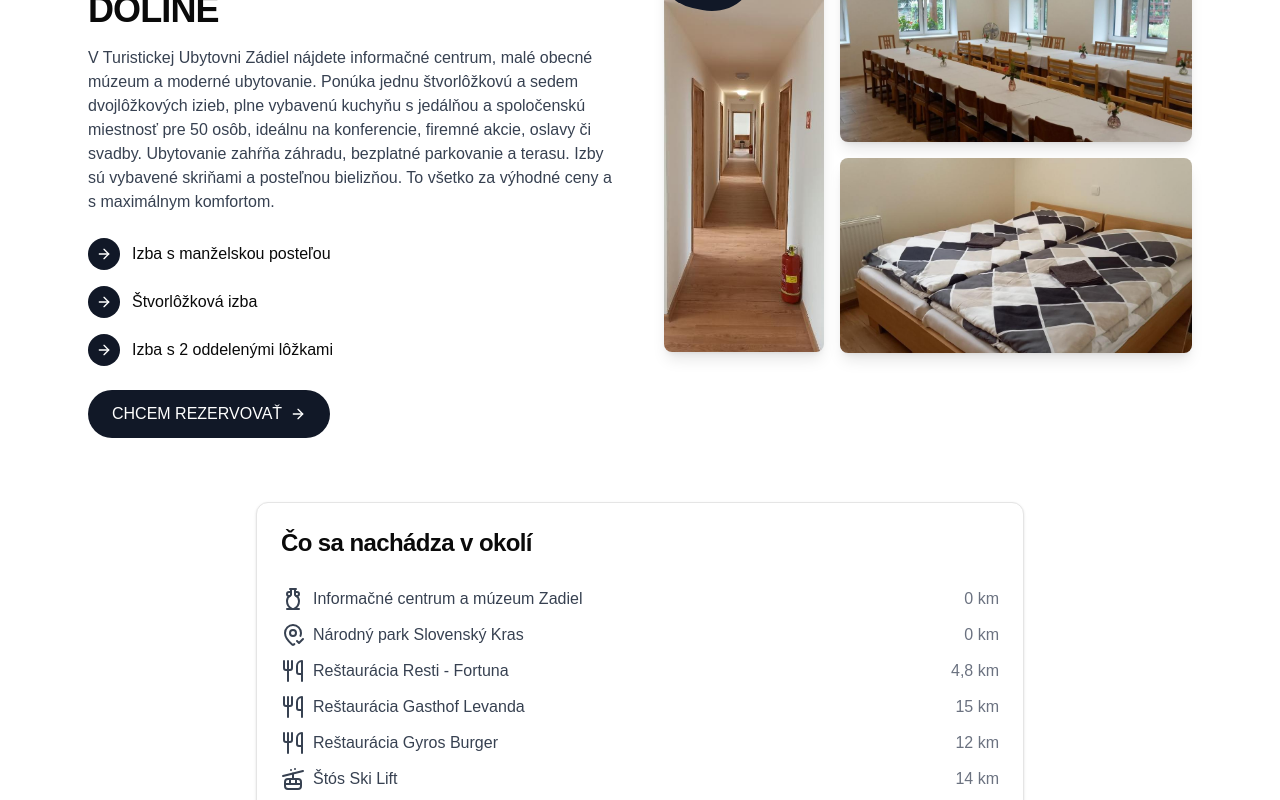
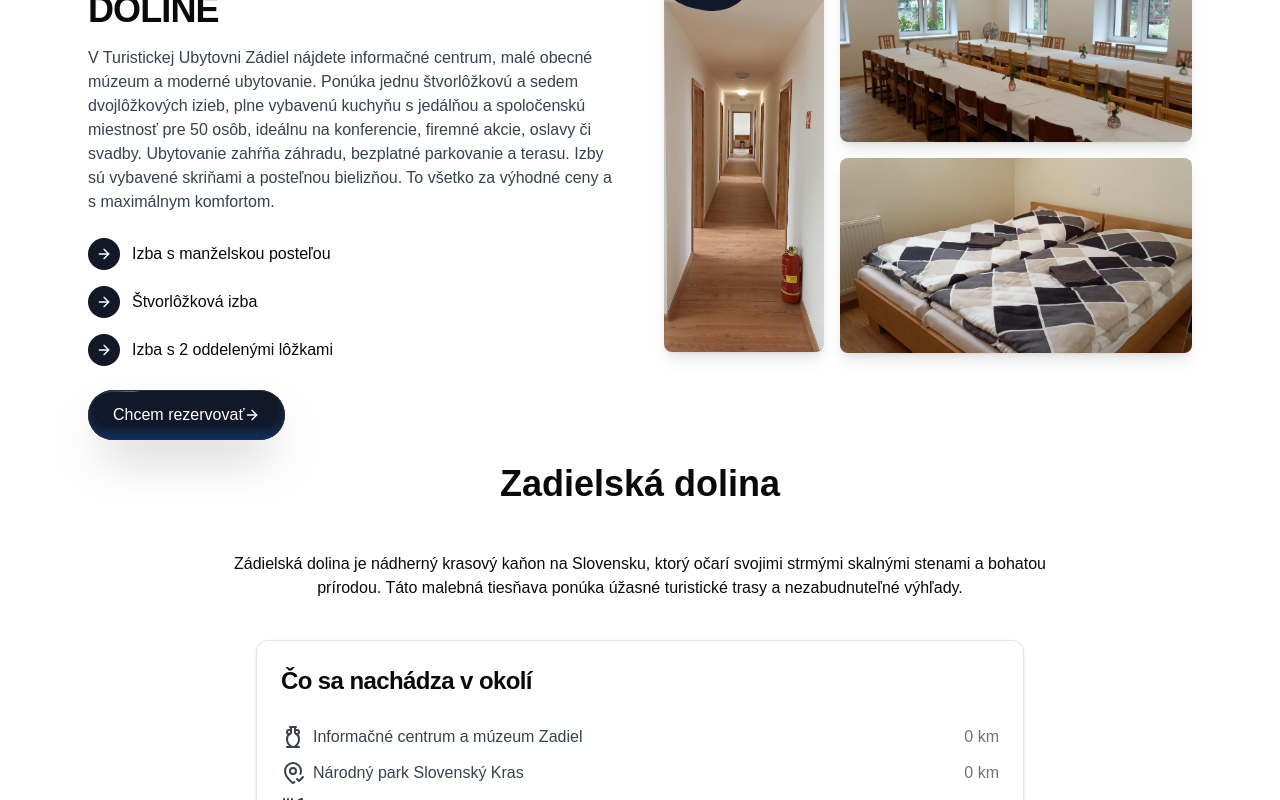
Before and after one commit to YaroSK26/Zadiel, a Next.js app: page / in a window 1280 px wide. Shown: the part 1522-2322 px from the top of the page. Built offline with nearby package versions, Linux system fonts and the light colour scheme; a web font is replaced by a local one.

Commit message:
text ,button

```diff
--- a/components/Hero.jsx
+++ b/components/Hero.jsx
@@ -6,6 +6,7 @@ import { ArrowRight } from "lucide-react";
 import Image from "next/image";
 import { motion } from "framer-motion";
 import { useTranslations } from "../components/UseTranslation";
+import { ShimmerButton } from "./magicui/shimmer-button";
 
 const Hero = () => {
   const translations = useTranslations();
@@ -49,12 +50,15 @@ const Hero = () => {
           </motion.p>
           <Link href="/#contact">
             <motion.button
-              className="flex uppercase mx-auto items-center gap-2 px-6 py-3 bg-gray-900 text-white rounded-full border-none hover:bg-gray-800 transition-colors"
+              className="flex uppercase mx-auto items-center gap-2  bg-gray-900 text-white rounded-full border-none hover:bg-gray-800 transition-colors"
               whileHover={{ scale: 1.05 }}
               whileTap={{ scale: 0.95 }}
             >
-              <span>{translations?.hero?.bookButton}</span>
+               <ShimmerButton className="shadow-2xl">
+
+              {translations?.hero?.bookButton}
               <ArrowRight className="w-4 h-4" />
+               </ShimmerButton>
             </motion.button>
           </Link>
         </div>
--- a/components/Rooms.jsx
+++ b/components/Rooms.jsx
@@ -5,6 +5,7 @@ import { ArrowRight } from "lucide-react";
 import Link from "next/link";
 import { motion } from "framer-motion";
 import { useTranslations } from "./UseTranslation";
+import { ShimmerButton } from "./magicui/shimmer-button";
 
 const Rooms = () => {
   const translations = useTranslations();
@@ -84,12 +85,14 @@ const Rooms = () => {
             <br />
             <Link href="/#contact">
               <motion.button
-                className="flex uppercase items-center gap-2 px-6 py-3 bg-gray-900 text-white rounded-full hover:bg-gray-800 transition-colors"
+                className="flex uppercase items-center gap-2  bg-gray-900 text-white rounded-full hover:bg-gray-800 transition-colors"
                 whileHover={{ scale: 1.05 }}
                 whileTap={{ scale: 0.95 }}
               >
-                <span>{translations.rooms.bookButton}</span>
-                <ArrowRight className="w-4 h-4" />
+                <ShimmerButton className="shadow-2xl">
+                 {translations?.hero?.bookButton}
+                  <ArrowRight className="w-4 h-4" />
+                </ShimmerButton>
               </motion.button>
             </Link>
           </motion.div>
--- a/components/SurroundingsSection.jsx
+++ b/components/SurroundingsSection.jsx
@@ -22,7 +22,6 @@ const SurroundingsSection = () => {
   const translations = useTranslations();
   const [isInView, setIsInView] = useState(false);
   const sectionRef = useRef(null);
-
   useEffect(() => {
     const observer = new IntersectionObserver(
       (entries) => {
@@ -106,6 +105,12 @@ const SurroundingsSection = () => {
       animate={isInView ? { opacity: 1, y: 0 } : {}}
       transition={{ duration: 0.6, delay: 0.3 }}
     >
+      <div className="mx-52 text-center flex justify-center items-center flex-col mb-4">
+        <h2 className="text-3xl md:text-4xl font-bold text-center mb-12">
+          {translations?.dolina}
+        </h2>
+        <p>{translations?.dolinaText}</p>
+      </div>
       <Card
         id="surroundings-section"
         ref={sectionRef}
--- /dev/null
+++ b/components/magicui/shimmer-button.jsx
@@ -0,0 +1,75 @@
+import React from "react";
+
+import { cn } from "@/lib/utils";
+
+export const ShimmerButton = React.forwardRef(
+  (
+    {
+      shimmerColor = "#1e8eff",
+      shimmerSize = "0.05em",
+      shimmerDuration = "3s",
+      borderRadius = "100px",
+      background = "#111827",
+      className,
+      children,
+      ...props
+    },
+    ref
+  ) => {
+    return (
+      <button
+        style={{
+          "--spread": "90deg",
+          "--shimmer-color": shimmerColor,
+          "--radius": borderRadius,
+          "--speed": shimmerDuration,
+          "--cut": shimmerSize,
+          "--bg": background,
+        }}
+        className={cn(
+          "group relative z-0 flex cursor-pointer items-center justify-center overflow-hidden whitespace-nowrap border border-white/10 px-6 py-3 text-white [background:var(--bg)] [border-radius:var(--radius)] dark:text-black",
+          "transform-gpu transition-transform duration-300 ease-in-out active:translate-y-px",
+          className
+        )}
+        ref={ref}
+        {...props}
+      >
+        {/* spark container */}
+        <div
+          className={cn(
+            "-z-30 blur-[2px]",
+            "absolute inset-0 overflow-visible [container-type:size]"
+          )}
+        >
+          {/* spark */}
+          <div className="absolute inset-0 h-[100cqh] animate-shimmer-slide [aspect-ratio:1] [border-radius:0] [mask:none]">
+            {/* spark before */}
+            <div className="absolute -inset-full w-auto rotate-0 animate-spin-around [background:conic-gradient(from_calc(270deg-(var(--spread)*0.5)),transparent_0,var(--shimmer-color)_var(--spread),transparent_var(--spread))] [translate:0_0]" />
+          </div>
+        </div>
+        {children}
+        {/* Highlight */}
+        <div
+          className={cn(
+            "insert-0 absolute size-full",
+            "rounded-2xl px-4 py-1.5 text-sm font-medium shadow-[inset_0_-8px_10px_#0e7eff3d]",
+            // transition
+            "transform-gpu transition-all duration-300 ease-in-out",
+            // on hover
+            "group-hover:shadow-[inset_0_-6px_10px_#0e7eff3d]",
+            // on click
+            "group-active:shadow-[inset_0_-10px_10px_#ffffff3f]"
+          )}
+        />
+        {/* backdrop */}
+        <div
+          className={cn(
+            "absolute -z-20 [background:var(--bg)] [border-radius:var(--radius)] [inset:var(--cut)]"
+          )}
+        />
+      </button>
+    );
+  }
+);
+
+ShimmerButton.displayName = "ShimmerButton";
--- a/package.json
+++ b/package.json
@@ -19,6 +19,7 @@
     "i": "^0.3.7",
     "lenis": "^1.1.18",
     "lucide-react": "^0.469.0",
+    "motion": "^12.4.2",
     "next": "14.2.15",
     "npm": "^11.0.0",
     "react": "^18",
--- a/public/locales/en.json
+++ b/public/locales/en.json
@@ -82,5 +82,7 @@
     "title": "Tourist Accommodation Zádiel",
     "subtitle": "Your comfortable stay in nature",
     "rights": "All rights reserved"
-  }
+  },
+  "dolina": "Zadielska Valley",
+  "dolinaText": "The Zádiel Valley is a breathtaking karst canyon in Slovakia, captivating visitors with its steep rock walls and rich natural beauty. This picturesque gorge offers amazing hiking trails and unforgettable views."
 }
--- a/public/locales/hu.json
+++ b/public/locales/hu.json
@@ -82,5 +82,7 @@
     "title": "Turistaszálló Zádiel",
     "subtitle": "Kényelmes pihenés a természetben",
     "rights": "Minden jog fenntartva"
-  }
+  },
+  "dolina": "Zadielska-völgy",
+  "dolinaText": "A Zádielska-völgy egy lenyűgöző karsztos szurdok Szlovákiában, amely meredek sziklafalaival és gazdag természeti kincseivel varázsol el. Ez a festői szurdok csodálatos túraútvonalakat és felejthetetlen kilátásokat kínál."
 }
--- a/public/locales/sk.json
+++ b/public/locales/sk.json
@@ -82,5 +82,7 @@
     "title": "Turistická ubytovňa Zádiel",
     "subtitle": "Vaše pohodlné ubytovanie v prírode",
     "rights": "Všetky práva vyhradené"
-  }
+  },"dolina": "Zadielská dolina",
+  "dolinaText": "Zádielská dolina je nádherný krasový kaňon na Slovensku, ktorý očarí svojimi strmými skalnými stenami a bohatou prírodou. Táto malebná tiesňava ponúka úžasné turistické trasy a nezabudnuteľné výhľady."
+
 }
--- a/tailwind.config.js
+++ b/tailwind.config.js
@@ -54,6 +54,31 @@ module.exports = {
   			lg: 'var(--radius)',
   			md: 'calc(var(--radius) - 2px)',
   			sm: 'calc(var(--radius) - 4px)'
+  		},
+  		animation: {
+  			'shimmer-slide': 'shimmer-slide var(--speed) ease-in-out infinite alternate',
+  			'spin-around': 'spin-around calc(var(--speed) * 2) infinite linear'
+  		},
+  		keyframes: {
+  			'shimmer-slide': {
+  				to: {
+  					transform: 'translate(calc(100cqw - 100%), 0)'
+  				}
+  			},
+  			'spin-around': {
+  				'0%': {
+  					transform: 'translateZ(0) rotate(0)'
+  				},
+  				'15%, 35%': {
+  					transform: 'translateZ(0) rotate(90deg)'
+  				},
+  				'65%, 85%': {
+  					transform: 'translateZ(0) rotate(270deg)'
+  				},
+  				'100%': {
+  					transform: 'translateZ(0) rotate(360deg)'
+  				}
+  			}
   		}
   	}
   },
```
Also changed, not shown: 1 other file (tests, documents, lock files or other folders).
